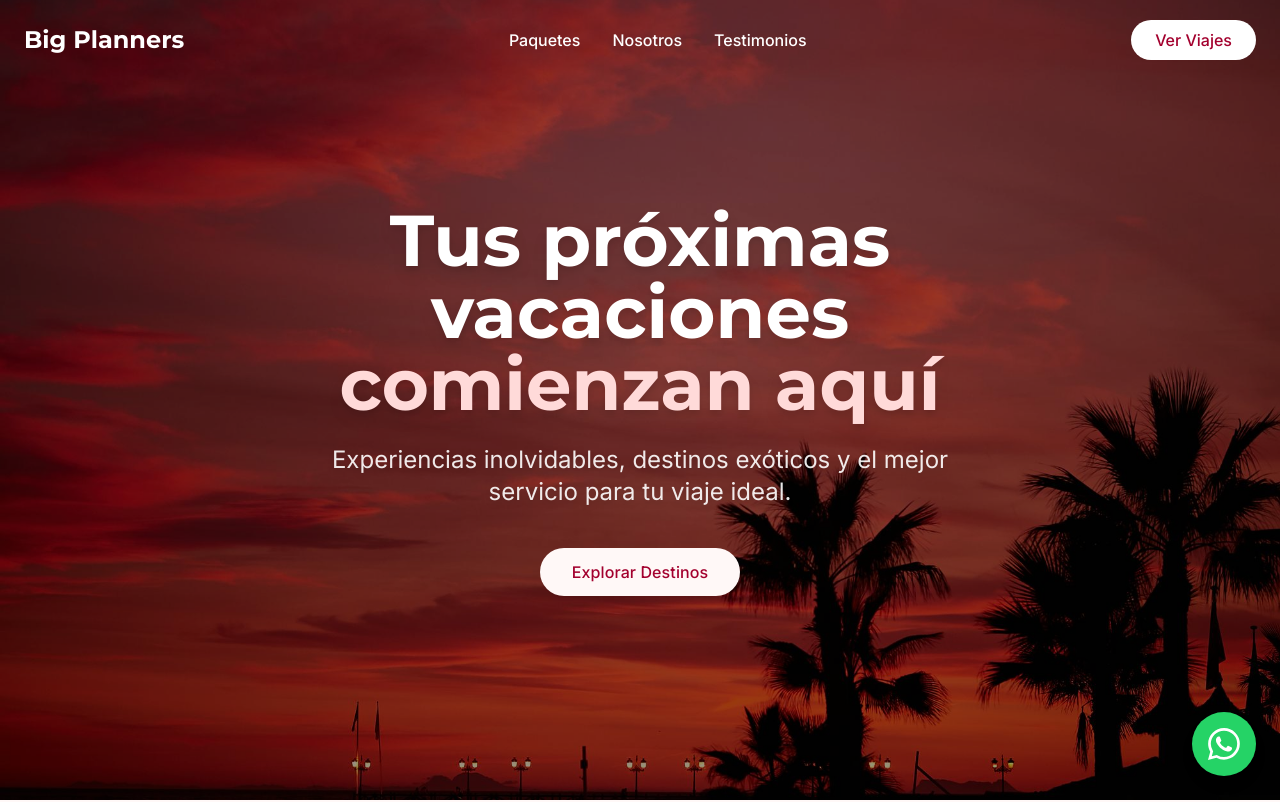
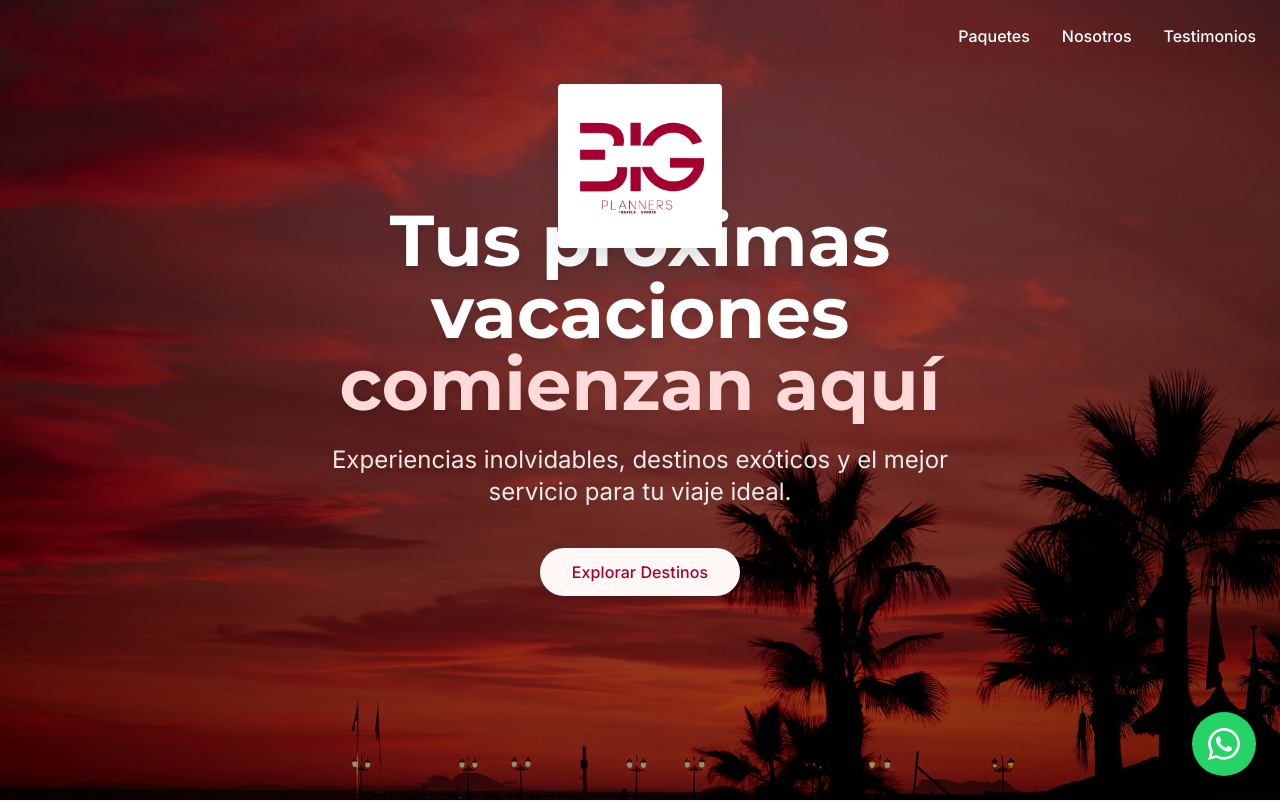
Before and after one commit to pblquijano-dev/big-planners-web, a React app: page / in a window 1280 px wide. Shown: the top 802 px of the page. Built offline with nearby package versions, Linux system fonts and the light colour scheme.

Commit message:
Chore(Navbar): Add logo

```diff
--- a/src/components/Navbar.jsx
+++ b/src/components/Navbar.jsx
@@ -1,4 +1,5 @@
 import React, { useState, useEffect } from 'react';
+import logo from '../assets/images/BigPlanners.jpg';
 
 const Navbar = () => {
   const [isScrolled, setIsScrolled] = useState(false);
@@ -21,42 +22,26 @@ const Navbar = () => {
     <nav
       className={`fixed top-0 w-full z-50 transition-all duration-300 ${
         isScrolled
-          ? 'bg-m3-surface shadow-m3-md py-4'
+          ? 'bg-m3-primary shadow-m3-lg py-4'
           : 'bg-transparent py-6'
       }`}
     >
-      <div className="container mx-auto px-6 flex justify-between items-center">
+      <div className="container mx-auto px-6 flex justify-between items-center relative">
         {/* Logo */}
-        <div className="flex items-center gap-2">
-          <div className={`text-2xl font-heading font-bold ${isScrolled ? 'text-m3-primary' : 'text-white'}`}>
-            Big Planners
-          </div>
-        </div>
+        <div className=" w-[164px]" />
+        <img src={logo} className={`absolute rounded z-50 transition-all duration-300 shadow-m3-xl ${isScrolled ? 'left-0 top-0 h-[120px] w-[120px]' : 'left-1/2 -translate-x-1/2 top-[60px] h-[164px] w-[164px]'}`} alt="Logo" />
+
 
         {/* Desktop Menu */}
-        <div className={`hidden md:flex gap-8 font-body font-medium ${isScrolled ? 'text-gray-700' : 'text-white'}`}>
-          <a href="#paquetes" className="hover:text-m3-secondary transition-colors">Paquetes</a>
-          <a href="#nosotros" className="hover:text-m3-secondary transition-colors">Nosotros</a>
-          <a href="#testimonios" className="hover:text-m3-secondary transition-colors">Testimonios</a>
-        </div>
-
-        {/* Action Button */}
-        <div className="hidden md:block">
-          <a
-            href="#paquetes"
-            className={`px-6 py-2.5 rounded-full font-body font-medium transition-all duration-300 ${
-              isScrolled
-                ? 'bg-m3-primary text-white hover:bg-[#8A0027] shadow-m3-sm'
-                : 'bg-white text-m3-primary hover:bg-gray-100'
-            }`}
-          >
-            Ver Viajes
-          </a>
+        <div className="hidden md:flex gap-8 font-body font-medium text-white">
+          <a href="#paquetes" className="hover:text-m3-primary-container transition-colors">Paquetes</a>
+          <a href="#nosotros" className="hover:text-m3-primary-container transition-colors">Nosotros</a>
+          <a href="#testimonios" className="hover:text-m3-primary-container transition-colors">Testimonios</a>
         </div>
 
         {/* Mobile menu button (Simplified for now) */}
-        <div className="md:hidden">
-          <button className={`${isScrolled ? 'text-gray-700' : 'text-white'}`}>
+        <div className="md:hidden flex items-center">
+          <button className="text-white">
             <svg xmlns="http://www.w3.org/2000/svg" className="h-6 w-6" fill="none" viewBox="0 0 24 24" stroke="currentColor">
               <path strokeLinecap="round" strokeLinejoin="round" strokeWidth={2} d="M4 6h16M4 12h16M4 18h16" />
             </svg>
--- a/src/components/PackageCard.jsx
+++ b/src/components/PackageCard.jsx
@@ -3,7 +3,7 @@ import React from 'react';
 const PackageCard = ({ data, onOpenModal }) => {
   return (
     <div
-      className="bg-white rounded-m3 shadow-m3-sm hover:shadow-m3-xl transition-all duration-300 overflow-hidden cursor-pointer group flex flex-col h-full"
+      className="bg-white rounded-m3 shadow-m3-sm hover:shadow-m3-md transition-all duration-300 overflow-hidden cursor-pointer group flex flex-col h-full"
       onClick={() => onOpenModal(data)}
     >
       {/* Image container with zoom effect on hover */}
```
Also changed, not shown: src/assets/images/BigPlanners.jpg (added).
